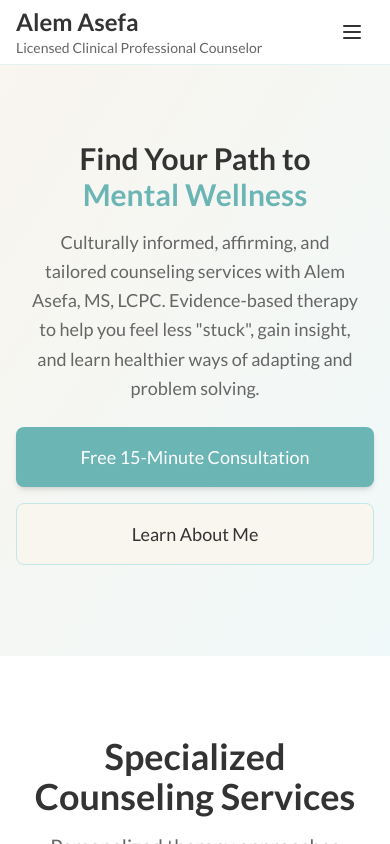
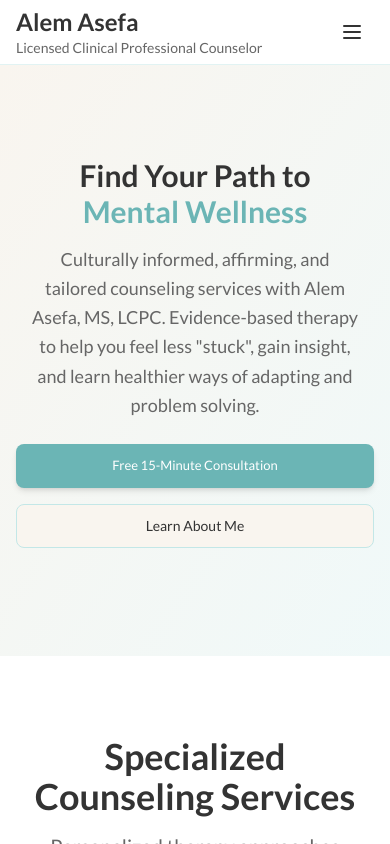
Before and after one commit to YohannesAd/alem, a React (Vite) app: page / in a window 390 px wide. Built offline with nearby package versions, Linux system fonts and the light colour scheme.

Commit message:
updated the mobile vesrion

```diff
--- a/src/components/Navbar.tsx
+++ b/src/components/Navbar.tsx
@@ -75,7 +75,7 @@ const Navbar: React.FC<NavbarProps> = ({ className = '' }) => {
           <div className="hidden md:block">
             <Link
               to="/contact"
-              className="btn-primary"
+              className="btn-primary text-sm lg:text-base"
               aria-label="Schedule your free 15-minute consultation"
             >
               Free Consultation
@@ -152,7 +152,7 @@ const Navbar: React.FC<NavbarProps> = ({ className = '' }) => {
             <Link
               to="/contact"
               onClick={closeMobileMenu}
-              className="btn-primary w-full text-center block"
+              className="btn-primary w-full text-center block text-sm"
               aria-label="Schedule your free 15-minute consultation"
             >
               Free Consultation
--- a/src/index.css
+++ b/src/index.css
@@ -73,25 +73,32 @@
 
 @layer components {
   .btn-primary {
-    @apply bg-primary hover:bg-primary-600 text-white font-medium py-3 px-6 rounded-lg transition-all duration-200 shadow-md hover:shadow-lg focus:outline-none focus:ring-2 focus:ring-primary-300 focus:ring-offset-2;
+    @apply bg-primary hover:bg-primary-600 text-white font-medium rounded-lg transition-all duration-200 shadow-md hover:shadow-lg focus:outline-none focus:ring-2 focus:ring-primary-300 focus:ring-offset-2;
+    /* Mobile-first responsive padding and text */
+    @apply text-sm px-4 py-3 sm:text-base sm:px-6 sm:py-3 md:px-8 md:py-4;
+    /* Ensure text doesn't wrap and button scales properly */
+    white-space: nowrap;
+    min-height: 44px; /* iOS touch target minimum */
+    display: inline-flex;
+    align-items: center;
+    justify-content: center;
   }
 
   .btn-secondary {
-    @apply bg-secondary hover:bg-secondary-400 text-text font-medium py-3 px-6 rounded-lg transition-all duration-200 border border-primary-200 hover:border-primary-300 focus:outline-none focus:ring-2 focus:ring-primary-300 focus:ring-offset-2;
+    @apply bg-secondary hover:bg-secondary-400 text-text font-medium rounded-lg transition-all duration-200 border border-primary-200 hover:border-primary-300 focus:outline-none focus:ring-2 focus:ring-primary-300 focus:ring-offset-2;
+    /* Mobile-first responsive padding and text */
+    @apply text-sm px-4 py-3 sm:text-base sm:px-6 sm:py-3 md:px-8 md:py-4;
+    /* Ensure text doesn't wrap and button scales properly */
+    white-space: nowrap;
+    min-height: 44px; /* iOS touch target minimum */
+    display: inline-flex;
+    align-items: center;
+    justify-content: center;
   }
 
   .container-custom {
     @apply max-w-7xl mx-auto px-4 sm:px-6 lg:px-8;
     max-width: min(1280px, 100vw);
-  }
-
-  /* Mobile-optimized button styles */
-  .btn-primary {
-    @apply text-sm sm:text-base px-4 py-2 sm:px-6 sm:py-3;
-  }
-
-  .btn-secondary {
-    @apply text-sm sm:text-base px-4 py-2 sm:px-6 sm:py-3;
   }
 }
 
@@ -201,4 +208,25 @@
   .bg-secondary, .bg-primary-50, .bg-accent-50 {
     margin-bottom: 1rem;
   }
+
+  /* Mobile-specific button optimizations */
+  .btn-primary, .btn-secondary {
+    /* Allow text wrapping on very small screens for long text */
+    white-space: normal;
+    text-align: center;
+    line-height: 1.3;
+    /* Ensure minimum width for readability */
+    min-width: 200px;
+    /* Better padding for mobile */
+    padding: 12px 16px;
+    font-size: 14px;
+  }
+
+  /* For buttons with very long text, allow smaller font */
+  .btn-primary[aria-label*="consultation"],
+  .btn-secondary[aria-label*="consultation"] {
+    font-size: 13px;
+    padding: 10px 12px;
+    line-height: 1.2;
+  }
 }
--- a/src/pages/About.tsx
+++ b/src/pages/About.tsx
@@ -179,10 +179,11 @@ const About: React.FC = () => {
           </p>
           <Link
             to="/contact"
-            className="btn-primary text-lg px-8 py-4"
+            className="btn-primary text-sm sm:text-base lg:text-lg px-4 py-3 sm:px-6 sm:py-4 lg:px-8 lg:py-4 max-w-xs sm:max-w-none mx-auto"
             aria-label="Schedule your free 15-minute consultation"
           >
-            Schedule Free Consultation
+            <span className="block sm:inline">Schedule Free</span>
+            <span className="block sm:inline sm:ml-1">Consultation</span>
           </Link>
         </div>
       </div>
--- a/src/pages/Services.tsx
+++ b/src/pages/Services.tsx
@@ -224,10 +224,11 @@ const Services: React.FC = () => {
           </p>
           <Link
             to="/contact"
-            className="bg-white text-primary hover:bg-secondary font-medium py-3 px-8 rounded-lg transition-all duration-200 shadow-md hover:shadow-lg focus:outline-none focus:ring-2 focus:ring-white focus:ring-offset-2 focus:ring-offset-primary"
+            className="bg-white text-primary hover:bg-secondary font-medium py-3 px-4 sm:px-6 lg:px-8 rounded-lg transition-all duration-200 shadow-md hover:shadow-lg focus:outline-none focus:ring-2 focus:ring-white focus:ring-offset-2 focus:ring-offset-primary text-sm sm:text-base lg:text-lg max-w-xs sm:max-w-none mx-auto inline-flex items-center justify-center"
             aria-label="Schedule your free 15-minute consultation"
           >
-            Schedule Free Consultation
+            <span className="block sm:inline">Schedule Free</span>
+            <span className="block sm:inline sm:ml-1">Consultation</span>
           </Link>
         </div>
       </div>
```
